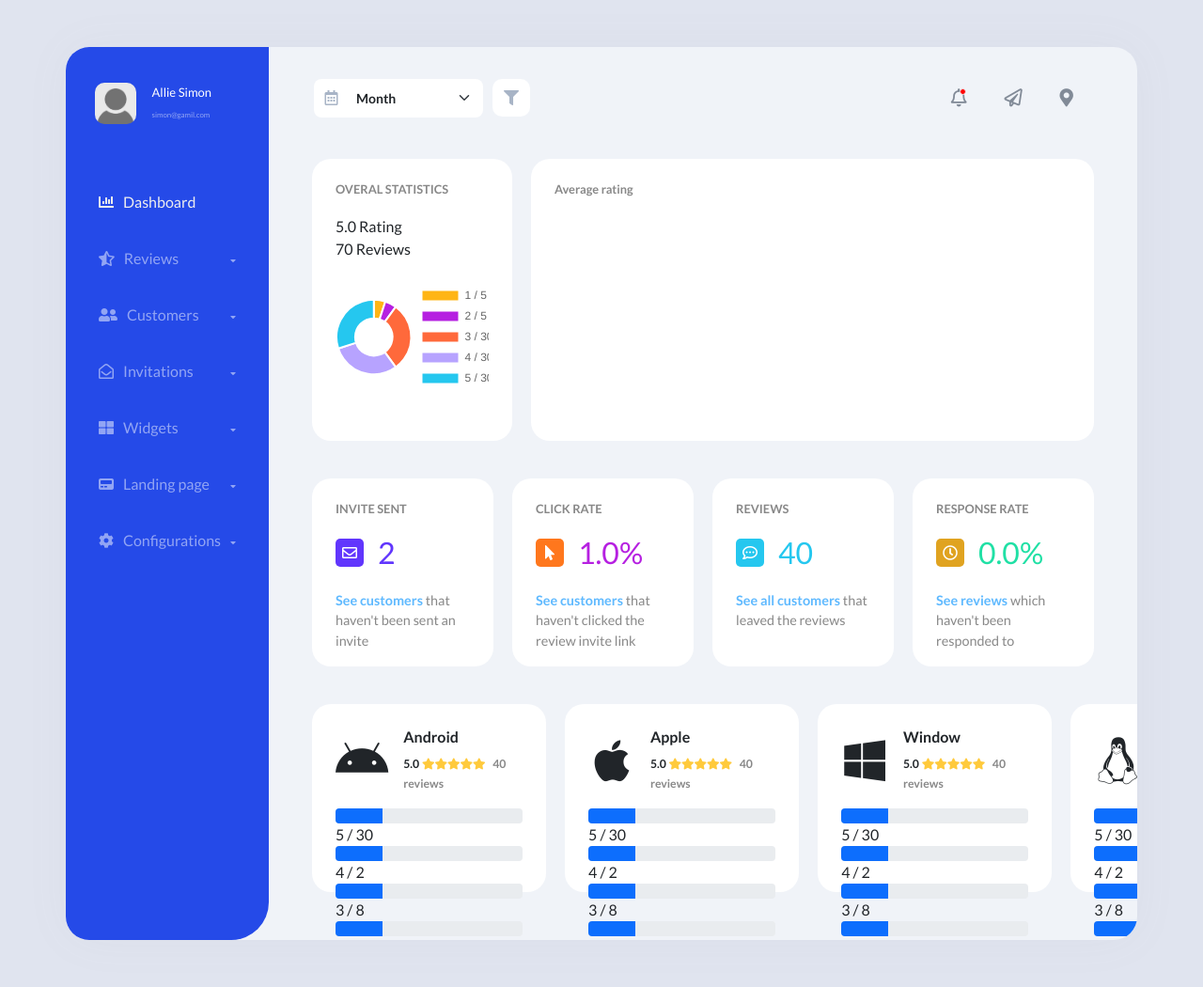
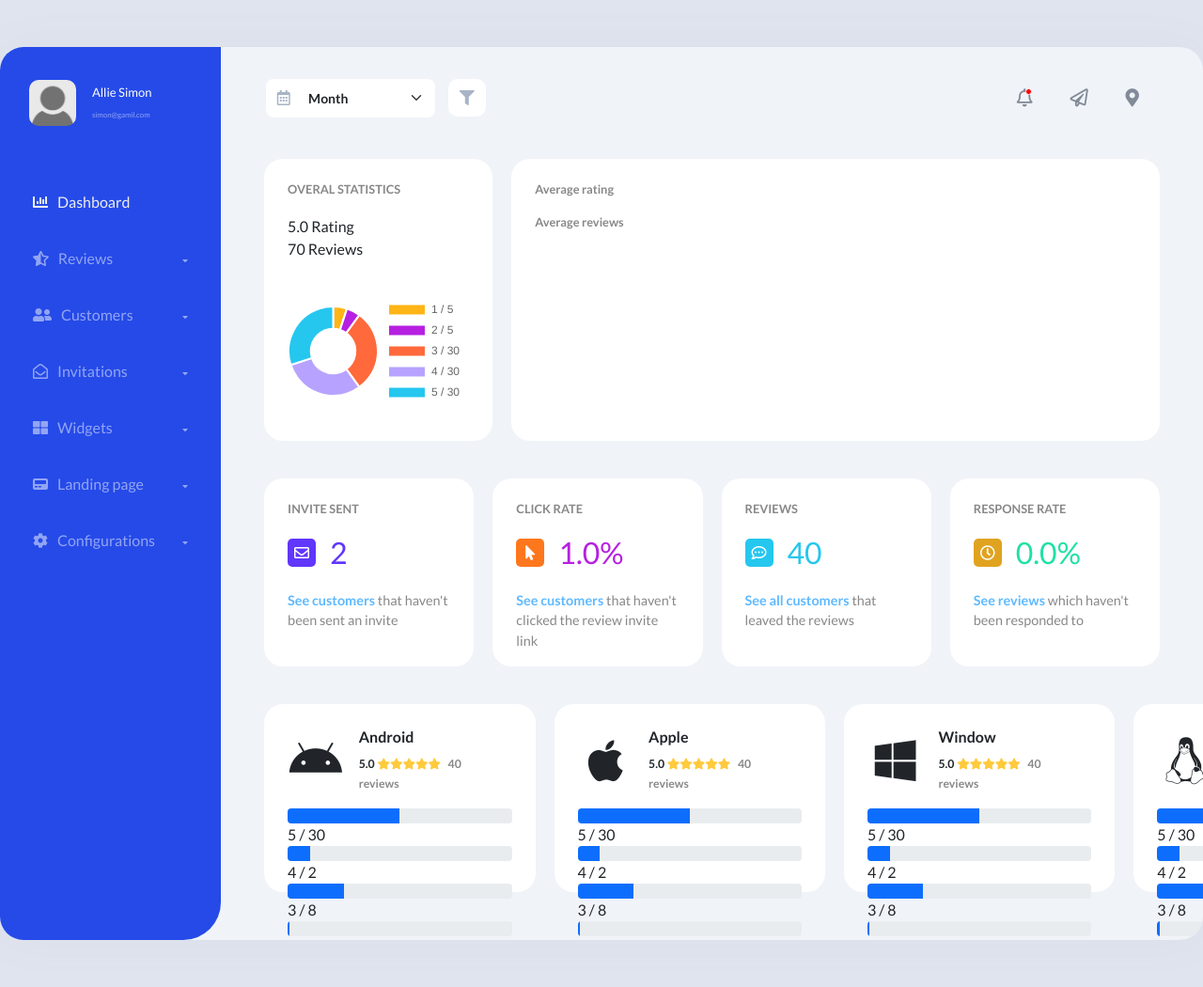
Before and after one commit to yodiodine/dashboard_bootstrap, a plain HTML site: page index.html in a window 1280 px wide. Shown: the whole page at 94% size. Drawn offline with nearby package versions, Linux system fonts and the light colour scheme.

Commit message:
Update index.html

```diff
--- a/index.html
+++ b/index.html
@@ -21,7 +21,7 @@
     <script src="script.js"></script>
 </head>
 <body>
-    <div id="dashboard-wrap" class="container">
+    <div id="dashboard-wrap" class="container-fluid">
         <aside>
             <div class="account">
                 <div class="card mb-3">
@@ -82,13 +82,17 @@
                             <span>Reviews</span>
                         </div>
                         <div class="overal-chart">
-                            <canvas id="chart-doughnut" width="100%" height="100px">
-                                <p>oh...</p>
-                            </canvas>
+                            <canvas id="chart-doughnut" width="100%" height="100px"></canvas>
                         </div>
                     </div>
                     <div class="average col">
-                        <h6>Average rating</h6>
+                        <div class="average-list">
+                            <h6>Average rating</h6>
+                            <h6 class="clicked">Average reviews</h6>
+                        </div>
+                        <div class="average-chart">
+                            <canvas id="chart-line"></canvas>
+                        </div>
                     </div>
                 </div>
 
@@ -154,13 +158,13 @@
                         <div class="review-progress-wrap">
                             <div class="review-5">
                                 <div class="progress">
-                                    <div class="progress-bar" role="progressbar" style="width: 25%" aria-valuenow="25" aria-valuemin="0" aria-valuemax="100"></div>
+                                    <div class="progress-bar" role="progressbar" style="width: 50%" aria-valuenow="25" aria-valuemin="0" aria-valuemax="100"></div>
                                 </div>
                                 <div><span>5</span> / 30</div>
                             </div>
                             <div class="review-4">
                                 <div class="progress">
-                                    <div class="progress-bar" role="progressbar" style="width: 25%" aria-valuenow="25" aria-valuemin="0" aria-valuemax="100"></div>
+                                    <div class="progress-bar" role="progressbar" style="width: 10%" aria-valuenow="25" aria-valuemin="0" aria-valuemax="100"></div>
                                 </div>
                                 <div><span>4</span> / 2</div>
                             </div>
@@ -172,13 +176,13 @@
                             </div>
                             <div class="review-2">
                                 <div class="progress">
-                                    <div class="progress-bar" role="progressbar" style="width: 25%" aria-valuenow="25" aria-valuemin="0" aria-valuemax="100"></div>
+                                    <div class="progress-bar" role="progressbar" style="width: 1%" aria-valuenow="25" aria-valuemin="0" aria-valuemax="100"></div>
                                 </div>
                                 <div><span>2</span> / 0</div>
                             </div>
                             <div class="review-1">
                                 <div class="progress">
-                                    <div class="progress-bar" role="progressbar" style="width: 25%" aria-valuenow="25" aria-valuemin="0" aria-valuemax="100"></div>
+                                    <div class="progress-bar" role="progressbar" style="width: 1%" aria-valuenow="25" aria-valuemin="0" aria-valuemax="100"></div>
                                 </div>
                                 <div><span>1</span> / 0</div>
                             </div>
@@ -205,13 +209,13 @@
                         <div class="review-progress-wrap">
                             <div class="review-5">
                                 <div class="progress">
-                                    <div class="progress-bar" role="progressbar" style="width: 25%" aria-valuenow="25" aria-valuemin="0" aria-valuemax="100"></div>
+                                    <div class="progress-bar" role="progressbar" style="width: 50%" aria-valuenow="25" aria-valuemin="0" aria-valuemax="100"></div>
                                 </div>
                                 <div><span>5</span> / 30</div>
                             </div>
                             <div class="review-4">
                                 <div class="progress">
-                                    <div class="progress-bar" role="progressbar" style="width: 25%" aria-valuenow="25" aria-valuemin="0" aria-valuemax="100"></div>
+                                    <div class="progress-bar" role="progressbar" style="width: 10%" aria-valuenow="25" aria-valuemin="0" aria-valuemax="100"></div>
                                 </div>
                                 <div><span>4</span> / 2</div>
                             </div>
@@ -223,13 +227,13 @@
                             </div>
                             <div class="review-2">
                                 <div class="progress">
-                                    <div class="progress-bar" role="progressbar" style="width: 25%" aria-valuenow="25" aria-valuemin="0" aria-valuemax="100"></div>
+                                    <div class="progress-bar" role="progressbar" style="width: 1%" aria-valuenow="25" aria-valuemin="0" aria-valuemax="100"></div>
                                 </div>
                                 <div><span>2</span> / 0</div>
                             </div>
                             <div class="review-1">
                                 <div class="progress">
-                                    <div class="progress-bar" role="progressbar" style="width: 25%" aria-valuenow="25" aria-valuemin="0" aria-valuemax="100"></div>
+                                    <div class="progress-bar" role="progressbar" style="width: 1%" aria-valuenow="25" aria-valuemin="0" aria-valuemax="100"></div>
                                 </div>
                                 <div><span>1</span> / 0</div>
                             </div>
@@ -256,13 +260,13 @@
                         <div class="review-progress-wrap">
                             <div class="review-5">
                                 <div class="progress">
-                                    <div class="progress-bar" role="progressbar" style="width: 25%" aria-valuenow="25" aria-valuemin="0" aria-valuemax="100"></div>
+                                    <div class="progress-bar" role="progressbar" style="width: 50%" aria-valuenow="25" aria-valuemin="0" aria-valuemax="100"></div>
                                 </div>
                                 <div><span>5</span> / 30</div>
                             </div>
                             <div class="review-4">
                                 <div class="progress">
-                                    <div class="progress-bar" role="progressbar" style="width: 25%" aria-valuenow="25" aria-valuemin="0" aria-valuemax="100"></div>
+                                    <div class="progress-bar" role="progressbar" style="width: 10%" aria-valuenow="25" aria-valuemin="0" aria-valuemax="100"></div>
                                 </div>
                                 <div><span>4</span> / 2</div>
                             </div>
@@ -274,13 +278,13 @@
                             </div>
                             <div class="review-2">
                                 <div class="progress">
-                                    <div class="progress-bar" role="progressbar" style="width: 25%" aria-valuenow="25" aria-valuemin="0" aria-valuemax="100"></div>
+                                    <div class="progress-bar" role="progressbar" style="width: 1%" aria-valuenow="25" aria-valuemin="0" aria-valuemax="100"></div>
                                 </div>
                                 <div><span>2</span> / 0</div>
                             </div>
                             <div class="review-1">
                                 <div class="progress">
-                                    <div class="progress-bar" role="progressbar" style="width: 25%" aria-valuenow="25" aria-valuemin="0" aria-valuemax="100"></div>
+                                    <div class="progress-bar" role="progressbar" style="width: 1%" aria-valuenow="25" aria-valuemin="0" aria-valuemax="100"></div>
                                 </div>
                                 <div><span>1</span> / 0</div>
                             </div>
@@ -307,13 +311,13 @@
                         <div class="review-progress-wrap">
                             <div class="review-5">
                                 <div class="progress">
-                                    <div class="progress-bar" role="progressbar" style="width: 25%" aria-valuenow="25" aria-valuemin="0" aria-valuemax="100"></div>
+                                    <div class="progress-bar" role="progressbar" style="width: 50%" aria-valuenow="25" aria-valuemin="0" aria-valuemax="100"></div>
                                 </div>
                                 <div><span>5</span> / 30</div>
                             </div>
                             <div class="review-4">
                                 <div class="progress">
-                                    <div class="progress-bar" role="progressbar" style="width: 25%" aria-valuenow="25" aria-valuemin="0" aria-valuemax="100"></div>
+                                    <div class="progress-bar" role="progressbar" style="width: 10%" aria-valuenow="25" aria-valuemin="0" aria-valuemax="100"></div>
                                 </div>
                                 <div><span>4</span> / 2</div>
                             </div>
@@ -325,13 +329,13 @@
                             </div>
                             <div class="review-2">
                                 <div class="progress">
-                                    <div class="progress-bar" role="progressbar" style="width: 25%" aria-valuenow="25" aria-valuemin="0" aria-valuemax="100"></div>
+                                    <div class="progress-bar" role="progressbar" style="width: 1%" aria-valuenow="25" aria-valuemin="0" aria-valuemax="100"></div>
                                 </div>
                                 <div><span>2</span> / 0</div>
                             </div>
                             <div class="review-1">
                                 <div class="progress">
-                                    <div class="progress-bar" role="progressbar" style="width: 25%" aria-valuenow="25" aria-valuemin="0" aria-valuemax="100"></div>
+                                    <div class="progress-bar" role="progressbar" style="width: 1%" aria-valuenow="25" aria-valuemin="0" aria-valuemax="100"></div>
                                 </div>
                                 <div><span>1</span> / 0</div>
                             </div>
```
